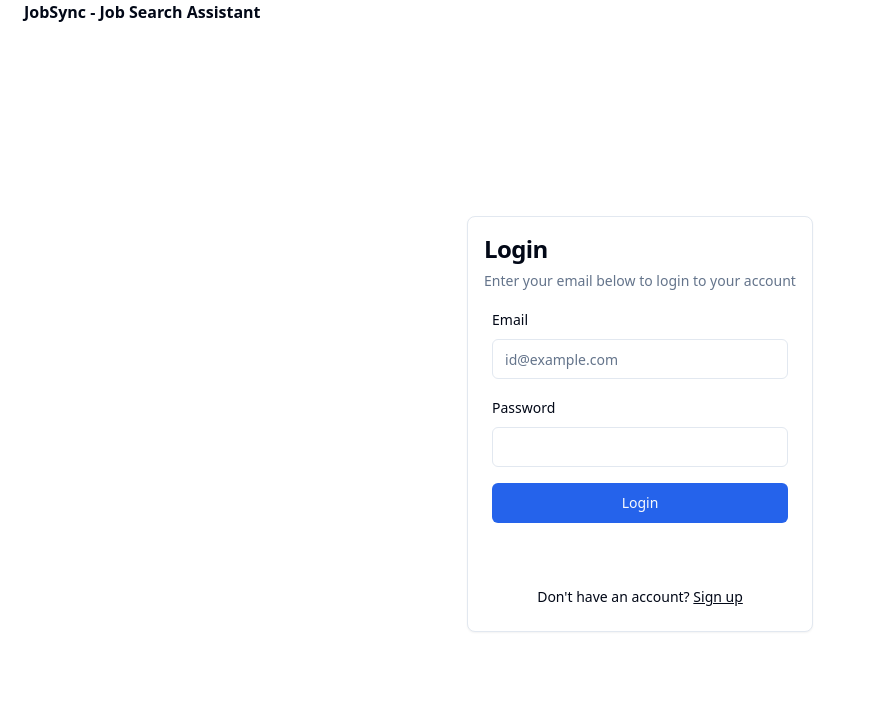
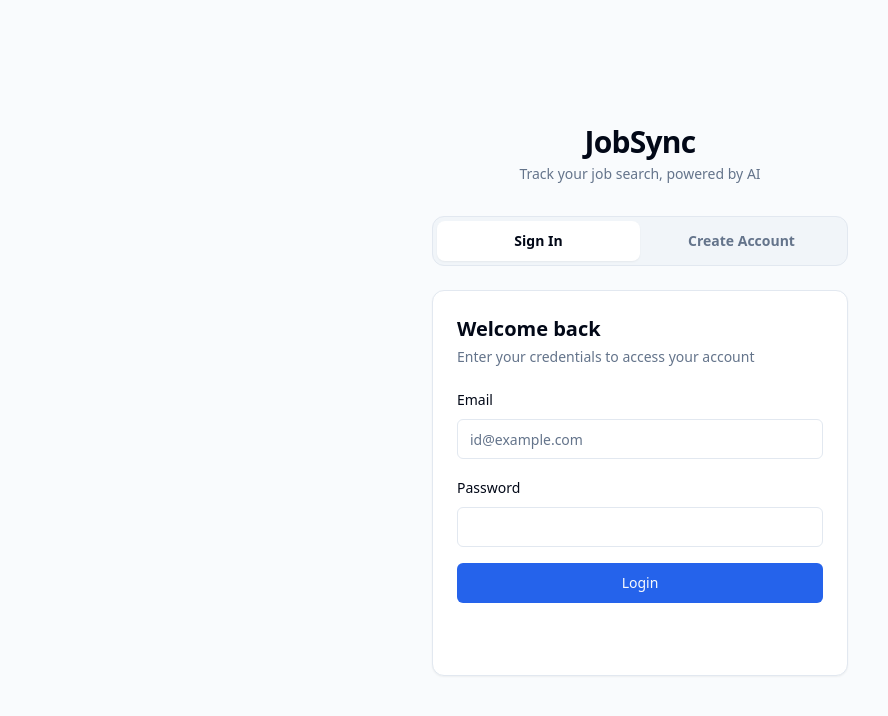
Before and after one commit to Gsync/jobsync, a Next.js app: page /signin in a window 1280 px wide. Shown: the top 716 px of the page, without its empty margins (0-888 px from the left). Built offline with nearby package versions, Linux system fonts and the light colour scheme; no server answers.

Commit message:
Improve signin/signup page UI

```diff
--- a/src/app/(auth)/layout.tsx
+++ b/src/app/(auth)/layout.tsx
@@ -1,14 +1,11 @@
-import Header from "@/components/Header";
-
-export default function DashboardLayout({
+export default function AuthLayout({
   children,
 }: Readonly<{
   children: React.ReactNode;
 }>) {
   return (
-    <>
-      <Header />
-      <main className="flex items-center h-screen">{children}</main>
-    </>
+    <main className="flex min-h-screen items-center justify-center bg-muted/40">
+      {children}
+    </main>
   );
 }
--- a/src/app/(auth)/signin/page.tsx
+++ b/src/app/(auth)/signin/page.tsx
@@ -1,37 +1,10 @@
-import Link from "next/link";
-
-import {
-  Card,
-  CardContent,
-  CardDescription,
-  CardHeader,
-  CardTitle,
-} from "@/components/ui/card";
 import { Metadata } from "next";
-import SigninForm from "@/components/auth/SigninForm";
+import AuthCard from "@/components/auth/AuthCard";
 
 export const metadata: Metadata = {
-  title: "Signin",
+  title: "Sign In",
 };
 
 export default function Signin() {
-  return (
-    <Card className="mx-auto max-w-sm">
-      <CardHeader>
-        <CardTitle className="text-2xl">Login</CardTitle>
-        <CardDescription>
-          Enter your email below to login to your account
-        </CardDescription>
-      </CardHeader>
-      <CardContent>
-        <SigninForm />
-        <div className="mt-4 text-center text-sm">
-          Don&apos;t have an account?{" "}
-          <Link href="/signup" className="underline">
-            Sign up
-          </Link>
-        </div>
-      </CardContent>
-    </Card>
-  );
+  return <AuthCard mode="signin" />;
 }
--- a/src/app/(auth)/signup/page.tsx
+++ b/src/app/(auth)/signup/page.tsx
@@ -1,37 +1,10 @@
-import Link from "next/link";
-
-import {
-  Card,
-  CardContent,
-  CardDescription,
-  CardHeader,
-  CardTitle,
-} from "@/components/ui/card";
 import { Metadata } from "next";
-import SignupForm from "@/components/auth/SignupForm";
+import AuthCard from "@/components/auth/AuthCard";
 
 export const metadata: Metadata = {
-  title: "Signup",
+  title: "Sign Up",
 };
 
 export default function Signup() {
-  return (
-    <Card className="mx-auto max-w-sm">
-      <CardHeader>
-        <CardTitle className="text-xl">Sign Up</CardTitle>
-        <CardDescription>
-          Enter your information to create an account
-        </CardDescription>
-      </CardHeader>
-      <CardContent>
-        <SignupForm />
-        <div className="mt-4 text-center text-sm">
-          Already have an account?{" "}
-          <Link href="/signin" className="underline">
-            Sign in
-          </Link>
-        </div>
-      </CardContent>
-    </Card>
-  );
+  return <AuthCard mode="signup" />;
 }
--- /dev/null
+++ b/src/components/auth/AuthCard.tsx
@@ -0,0 +1,76 @@
+"use client";
+
+import { useRouter } from "next/navigation";
+import SigninForm from "./SigninForm";
+import SignupForm from "./SignupForm";
+
+type AuthMode = "signin" | "signup";
+
+interface AuthCardProps {
+  mode: AuthMode;
+}
+
+export default function AuthCard({ mode }: AuthCardProps) {
+  const router = useRouter();
+
+  return (
+    <div className="mx-auto w-full max-w-md px-4">
+      {/* App branding */}
+      <div className="mb-8 text-center">
+        <h1 className="text-3xl font-bold tracking-tight">JobSync</h1>
+        <p className="mt-1 text-sm text-muted-foreground">
+          Track your job search, powered by AI
+        </p>
+      </div>
+
+      {/* Tab toggle */}
+      <div className="mb-6 flex rounded-xl border bg-muted p-1">
+        <button
+          onClick={() => router.push("/signin")}
+          className={`flex-1 rounded-lg py-2.5 text-sm font-semibold transition-all duration-200 ${
+            mode === "signin"
+              ? "bg-background text-foreground shadow-sm"
+              : "text-muted-foreground hover:text-foreground"
+          }`}
+        >
+          Sign In
+        </button>
+        <button
+          onClick={() => router.push("/signup")}
+          className={`flex-1 rounded-lg py-2.5 text-sm font-semibold transition-all duration-200 ${
+            mode === "signup"
+              ? "bg-background text-foreground shadow-sm"
+              : "text-muted-foreground hover:text-foreground"
+          }`}
+        >
+          Create Account
+        </button>
+      </div>
+
+      {/* Form card */}
+      <div className="rounded-xl border bg-card p-6 shadow-sm">
+        {mode === "signin" ? (
+          <>
+            <div className="mb-5">
+              <h2 className="text-xl font-semibold">Welcome back</h2>
+              <p className="mt-1 text-sm text-muted-foreground">
+                Enter your credentials to access your account
+              </p>
+            </div>
+            <SigninForm />
+          </>
+        ) : (
+          <>
+            <div className="mb-5">
+              <h2 className="text-xl font-semibold">Get started</h2>
+              <p className="mt-1 text-sm text-muted-foreground">
+                Create a free account to start tracking your applications
+              </p>
+            </div>
+            <SignupForm />
+          </>
+        )}
+      </div>
+    </div>
+  );
+}
```
Also changed, not shown: src/components/auth/SigninForm.tsx (+0 -7 lines).
